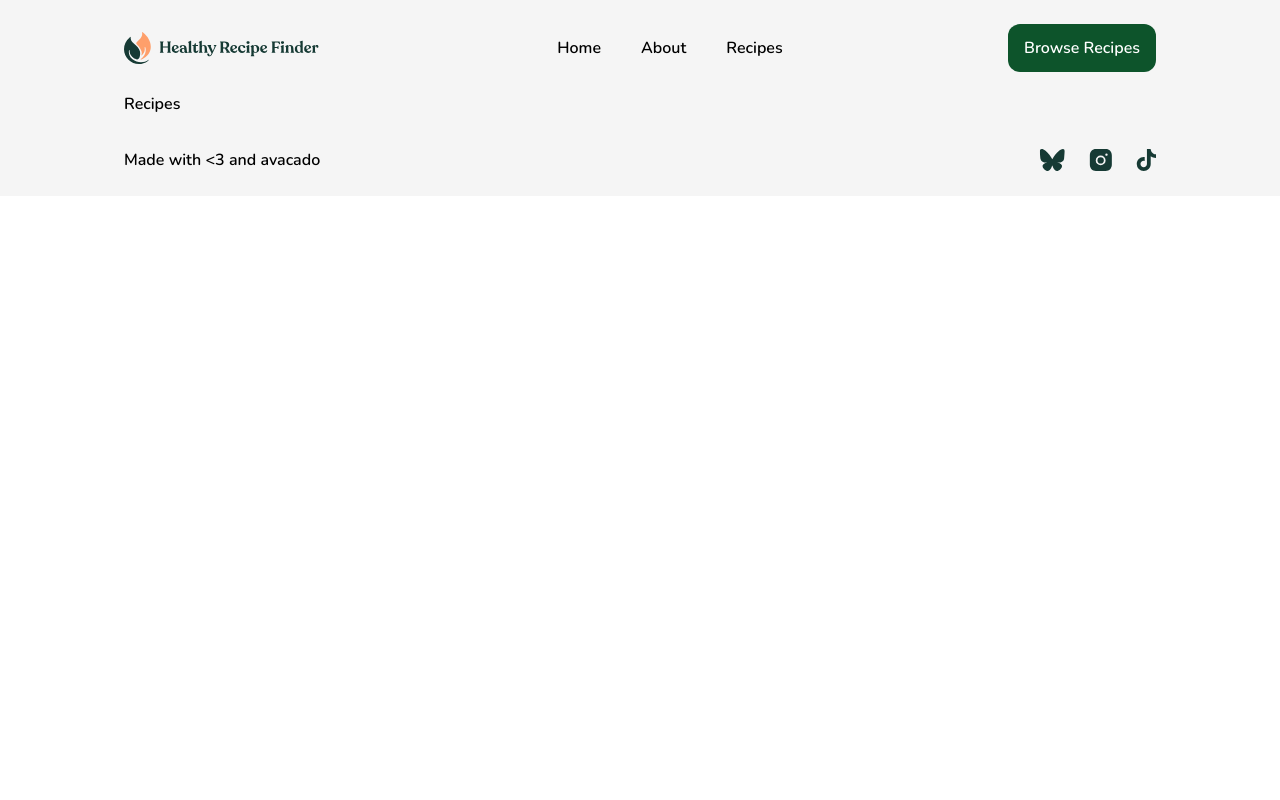
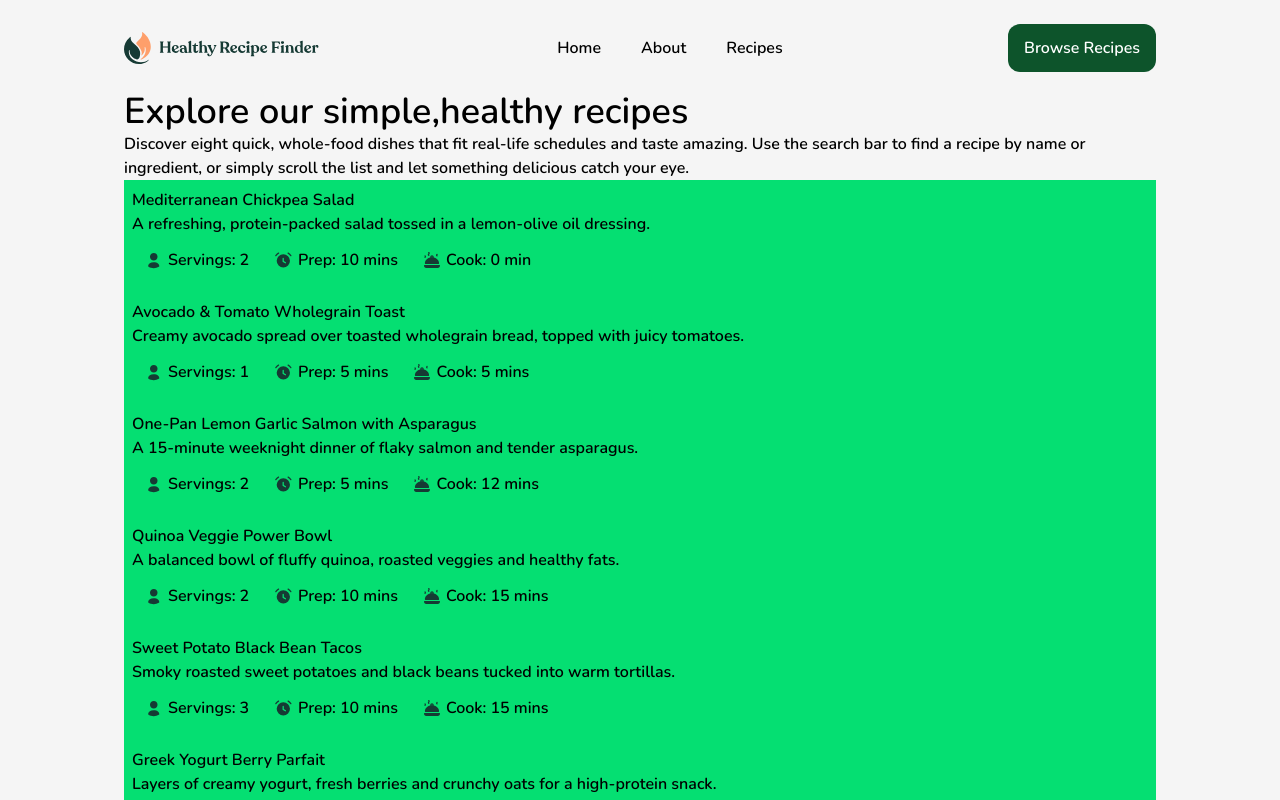
Before and after one commit to conormcfarlane/recipe-finder, a React (Vite) app: page /recipes in a window 1280 px wide. Shown: the top 800 px of the page. Built offline with nearby package versions, Linux system fonts and the light colour scheme.

Commit message:
started recipe page

```diff
--- a/src/pages/Recipes/Recipes.jsx
+++ b/src/pages/Recipes/Recipes.jsx
@@ -1,7 +1,19 @@
-import React from 'react'
+import React from "react";
+import RecipesHero from "./RecipesHero";
 
 export default function Recipes() {
   return (
-    <div>Recipes</div>
-  )
+    <section>
+      <div>
+        <p className="text-4xl">Explore our simple,healthy recipes</p>
+        <p>
+          Discover eight quick, whole-food dishes that fit real-life schedules
+          and taste amazing. Use the search bar to find a recipe by name or
+          ingredient, or simply scroll the list and let something delicious
+          catch your eye.
+        </p>
+      </div>
+      <RecipesHero />
+    </section>
+  );
 }
--- /dev/null
+++ b/src/pages/Recipes/RecipesCard.jsx
@@ -0,0 +1,55 @@
+import React from "react";
+import RecipeData from "../../assets/data/data.json";
+import iconServing from "../../assets/images/icon-servings.svg";
+import iconPrepTime from "../../assets/images/icon-prep-time.svg";
+import iconCookTime from "../../assets/images/icon-cook-time.svg";
+
+export default function RecipesCard() {
+  const recipeCards = RecipeData.map((recipe) => ({
+    id: recipe.id,
+    title: recipe.title,
+    overview: recipe.overview,
+    details: [
+      {
+        label: "Servings:",
+        value: recipe.servings,
+        icon: iconServing,
+      },
+      {
+        label: "Prep:",
+        value: `${recipe.prepMinutes} ${
+          recipe.prepMinutes === 0 ? "min" : "mins"
+        }`,
+        icon: iconPrepTime,
+      },
+      {
+        label: "Cook:",
+        value: `${recipe.cookMinutes} ${
+          recipe.cookMinutes === 0 ? "min" : "mins"
+        }`,
+        icon: iconCookTime,
+      },
+    ],
+  }));
+  return (
+    <div>
+      {recipeCards.map((card, id) => (
+        <div key={id} className=" bg-green-400 p-2">
+          <div>
+            <p>{card.title}</p>
+            <p>{card.overview}</p>
+          </div>
+          <div className="flex flex-wrap p-2 gap-4">
+            {card.details.map((detail) => (
+              <div key={detail.label} className="flex items-center gap-1 p-1 ">
+                <img src={detail.icon} alt="" />
+                <p>{detail.label}</p>
+                <p>{detail.value}</p>
+              </div>
+            ))}
+          </div>
+        </div>
+      ))}
+    </div>
+  );
+}
--- /dev/null
+++ b/src/pages/Recipes/RecipesHero.jsx
@@ -0,0 +1,11 @@
+import React from 'react'
+import RecipesList from './RecipesList'
+
+
+export default function RecipesHero() {
+  return (
+    <div>
+        <RecipesList />
+    </div>
+  )
+}
--- /dev/null
+++ b/src/pages/Recipes/RecipesList.jsx
@@ -0,0 +1,10 @@
+import React from 'react'
+import RecipesCard from './RecipesCard'
+
+export default function RecipesList() {
+  return (
+    <div>
+        <RecipesCard/>
+    </div>
+  )
+}
```
